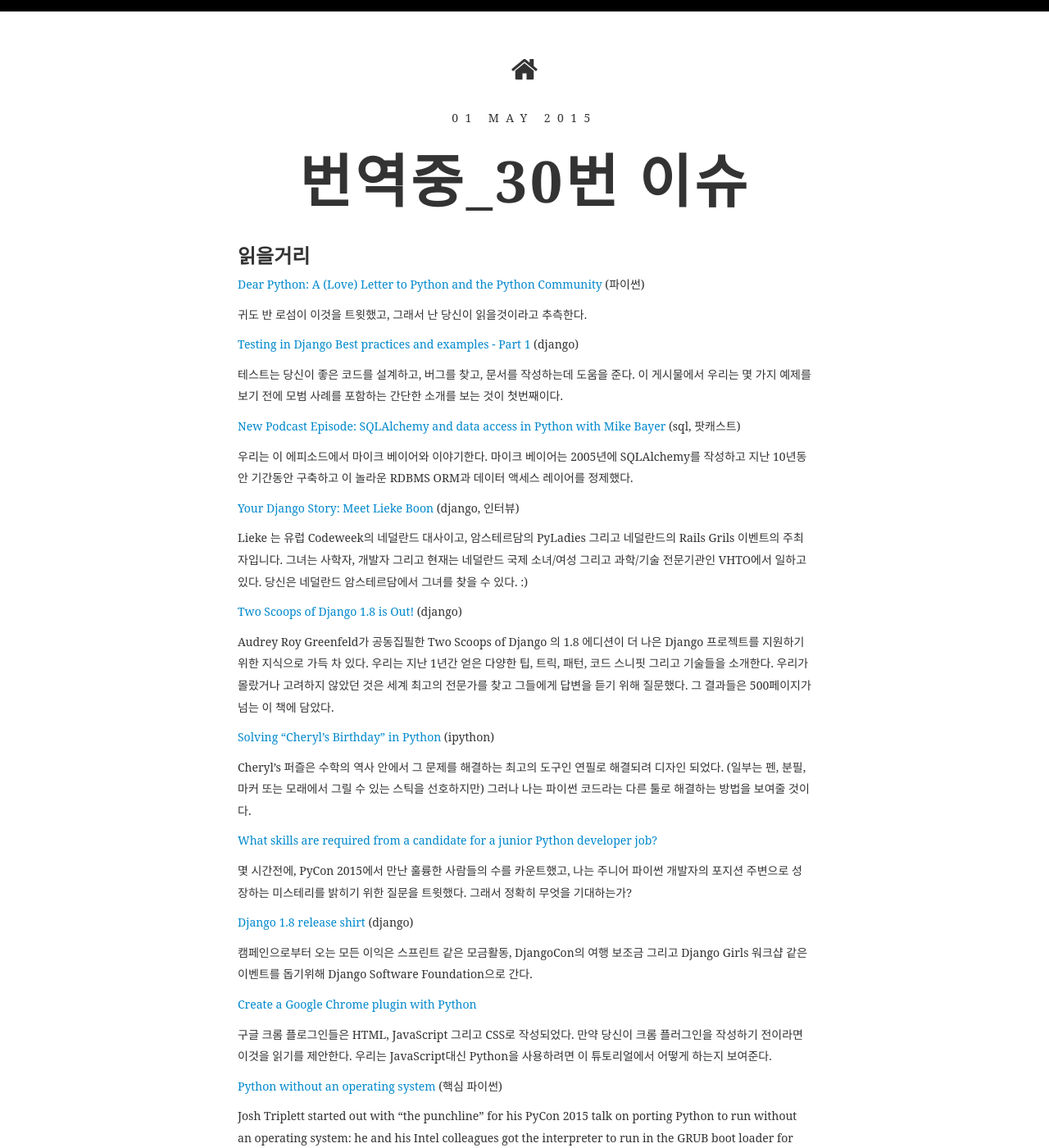
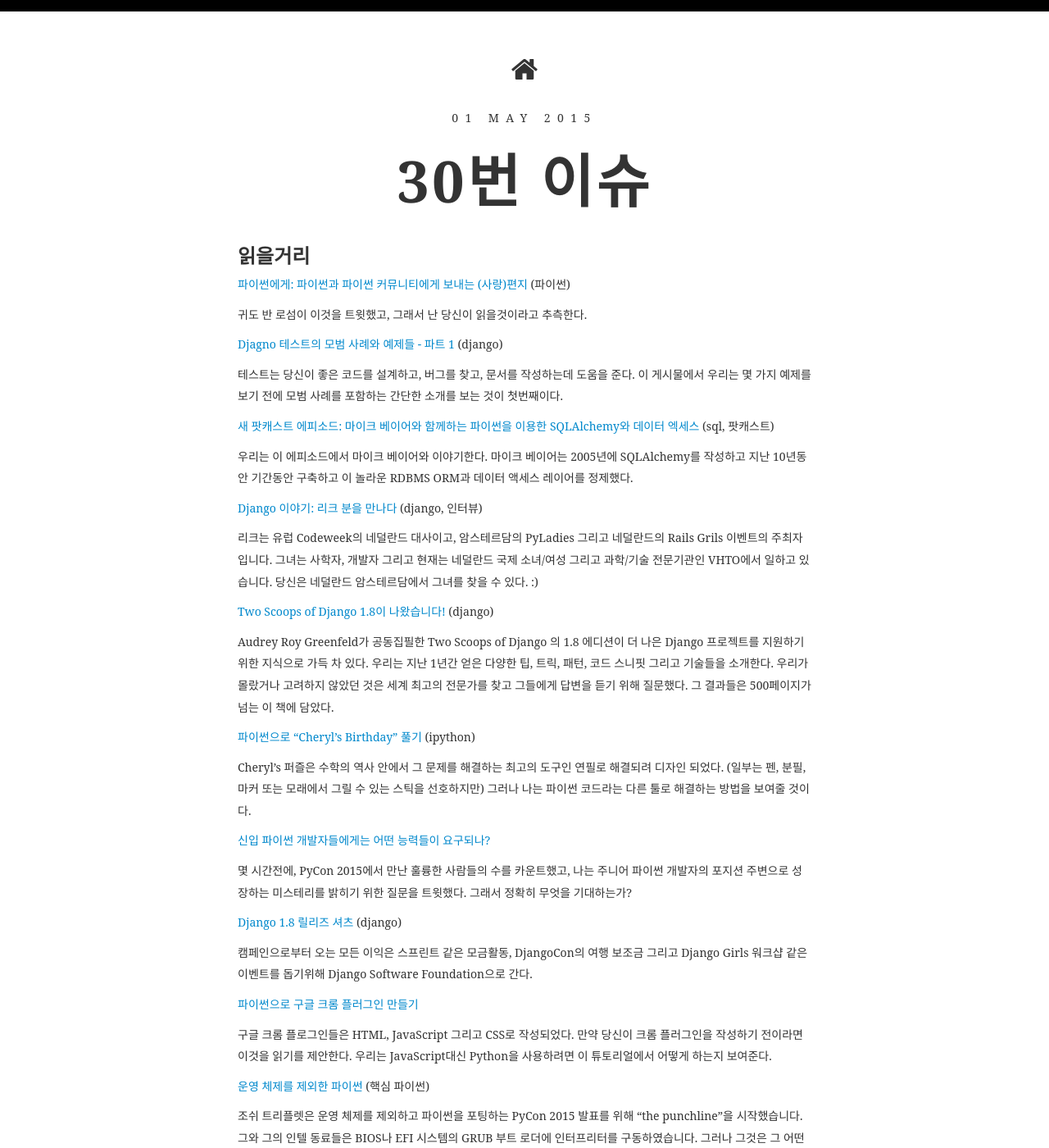
Before and after one commit to weeklypythonkr/weeklypythonkr.github.io, a Jekyll site: the page built from _posts/2015-05-01-Issue-30.md, in a window 1280 px wide and 1400 px high. Shown: the whole window at 82% size. Built offline with Jekyll 4.4.1, drawn with Linux system fonts in a browser that asks for light colours; some web fonts are replaced; some of the changed text lies outside the part shown.

Commit message:
30번 이슈 나머지 번역

```diff
--- a/_posts/2015-05-01-Issue-30.md
+++ b/_posts/2015-05-01-Issue-30.md
@@ -1,54 +1,54 @@
 ---
 layout: post_page
-title: 번역중_30번 이슈
+title: 30번 이슈
 ---
 
 ###읽을거리
-<a href="http://anna-oz.tumblr.com/post/117173382150/dear-python-a-love-letter-to-python-and-the" target="_blank">Dear Python: A (Love) Letter to Python and the Python Community</a> (파이썬)
+<a href="http://anna-oz.tumblr.com/post/117173382150/dear-python-a-love-letter-to-python-and-the" target="_blank">파이썬에게: 파이썬과 파이썬 커뮤니티에게 보내는 (사랑)편지</a> (파이썬)
 
 귀도 반 로섬이 이것을 트윗했고, 그래서 난 당신이 읽을것이라고 추측한다.
 
-<a href="https://realpython.com/blog/python/testing-in-django-part-1-best-practices-and-examples/" target="_blank">Testing in Django Best practices and examples - Part 1</a> (django)
+<a href="https://realpython.com/blog/python/testing-in-django-part-1-best-practices-and-examples/" target="_blank">Djagno 테스트의 모범 사례와 예제들 - 파트 1</a> (django)
 
 테스트는 당신이 좋은 코드를 설계하고, 버그를 찾고, 문서를 작성하는데 도움을 준다. 이 게시물에서 우리는 몇 가지 예제를 보기 전에 모범 사례를 포함하는 간단한 소개를 보는 것이 첫번째이다.
 
-<a href="http://www.talkpythontome.com/episodes/show/5/sqlalchemy-and-data-access-in-python" target="_blank">New Podcast Episode: SQLAlchemy and data access in Python with Mike Bayer</a> (sql, 팟캐스트)
+<a href="http://www.talkpythontome.com/episodes/show/5/sqlalchemy-and-data-access-in-python" target="_blank">새 팟캐스트 에피소드: 마이크 베이어와 함께하는 파이썬을 이용한 SQLAlchemy와 데이터 엑세스</a> (sql, 팟캐스트)
 
 우리는 이 에피소드에서 마이크 베이어와 이야기한다. 마이크 베이어는 2005년에 SQLAlchemy를 작성하고 지난 10년동안 기간동안 구축하고 이 놀라운 RDBMS ORM과 데이터 액세스 레이어를 정제했다.
 
-<a href="http://blog.djangogirls.org/post/117515207353" target="_blank">Your Django Story: Meet Lieke Boon</a> (django, 인터뷰)
+<a href="http://blog.djangogirls.org/post/117515207353" target="_blank">Django 이야기: 리크 분을 만나다</a> (django, 인터뷰)
 
-Lieke 는 유럽 Codeweek의 네덜란드 대사이고, 암스테르담의 PyLadies 그리고 네덜란드의 Rails Grils 이벤트의 주최자입니다. 그녀는 사학자, 개발자 그리고 현재는 네덜란드 국제 소녀/여성 그리고 과학/기술 전문기관인 VHTO에서 일하고 있다. 당신은 네덜란드 암스테르담에서 그녀를 찾을 수 있다. :)
+리크는 유럽 Codeweek의 네덜란드 대사이고, 암스테르담의 PyLadies 그리고 네덜란드의 Rails Grils 이벤트의 주최자입니다. 그녀는 사학자, 개발자 그리고 현재는 네덜란드 국제 소녀/여성 그리고 과학/기술 전문기관인 VHTO에서 일하고 있습니다. 당신은 네덜란드 암스테르담에서 그녀를 찾을 수 있다. :)
 
-<a href="http://pydanny.com/two-scoops-of-django-1-8.html" target="_blank">Two Scoops of Django 1.8 is Out!</a> (django)
+<a href="http://pydanny.com/two-scoops-of-django-1-8.html" target="_blank">Two Scoops of Django 1.8이 나왔습니다!</a> (django)
 
 Audrey Roy Greenfeld가 공동집필한 Two Scoops of Django 의 1.8 에디션이 더 나은 Django 프로젝트를 지원하기 위한 지식으로 가득 차 있다. 우리는 지난 1년간 얻은 다양한 팁, 트릭, 패턴, 코드 스니핏 그리고 기술들을 소개한다. 우리가 몰랐거나 고려하지 않았던 것은 세계 최고의 전문가를 찾고 그들에게 답변을 듣기 위해 질문했다. 그 결과들은 500페이지가 넘는 이 책에 담았다.
 
-<a href="http://nbviewer.ipython.org/url/norvig.com/ipython/Cheryl.ipynb" target="_blank">Solving "Cheryl's Birthday" in Python</a> (ipython)
+<a href="http://nbviewer.ipython.org/url/norvig.com/ipython/Cheryl.ipynb" target="_blank">파이썬으로 "Cheryl's Birthday" 풀기</a> (ipython)
 
 Cheryl's 퍼즐은 수학의 역사 안에서 그 문제를 해결하는 최고의 도구인 연필로 해결되려 디자인 되었다. (일부는 펜, 분필, 마커 또는 모래에서 그릴 수 있는 스틱을 선호하지만) 그러나 나는 파이썬 코드라는 다른 툴로 해결하는 방법을 보여줄 것이다.
 
-<a href="http://kieczkowska.tumblr.com/post/117227214396/asking-twitter-what-skills-are-required-from-a" target="_blank">What skills are required from a candidate for a junior Python developer job?</a>
+<a href="http://kieczkowska.tumblr.com/post/117227214396/asking-twitter-what-skills-are-required-from-a" target="_blank">신입 파이썬 개발자들에게는 어떤 능력들이 요구되나?</a>
 
 몇 시간전에, PyCon 2015에서 만난 훌륭한 사람들의 수를 카운트했고, 나는 주니어 파이썬 개발자의 포지션 주변으로 성장하는 미스테리를 밝히기 위한 질문을 트윗했다. 그래서 정확히 무엇을 기대하는가?
 
-<a href="https://www.djangoproject.com/weblog/2015/apr/28/django-18-release-shirt/" target="_blank">Django 1.8 release shirt</a> (django)
+<a href="https://www.djangoproject.com/weblog/2015/apr/28/django-18-release-shirt/" target="_blank">Django 1.8 릴리즈 셔츠</a> (django)
 
 캠페인으로부터 오는 모든 이익은 스프린트 같은 모금활동, DjangoCon의 여행 보조금 그리고 Django Girls 워크샵 같은 이벤트를 돕기위해 Django Software Foundation으로 간다.
 
-<a href="https://pythonspot.com/create-a-chrome-plugin-with-python/" target="_blank">Create a Google Chrome plugin with Python</a>
+<a href="https://pythonspot.com/create-a-chrome-plugin-with-python/" target="_blank">파이썬으로 구글 크롬 플러그인 만들기</a>
 
 구글 크롬 플로그인들은 HTML, JavaScript 그리고 CSS로 작성되었다. 만약 당신이 크롬 플러그인을 작성하기 전이라면 이것을 읽기를 제안한다. 우리는 JavaScript대신 Python을 사용하려면 이 튜토리얼에서 어떻게 하는지 보여준다.
 
-<a href="http://lwn.net/SubscriberLink/641244/5d1d6d20aeb0a647/" target="_blank">Python without an operating system</a> (핵심 파이썬)
+<a href="http://lwn.net/SubscriberLink/641244/5d1d6d20aeb0a647/" target="_blank">운영 체제를 제외한 파이썬</a> (핵심 파이썬)
 
-Josh Triplett started out with "the punchline" for his PyCon 2015 talk on porting Python to run without an operating system: he and his Intel colleagues got the interpreter to run in the GRUB boot loader for either BIOS or EFI systems. But that didn't spoil the rest of the talk by any means. He had plenty of interesting things to say and a number of eye-opening demos to show as well.
+조쉬 트리플렛은 운영 체제를 제외하고 파이썬을 포팅하는 PyCon 2015 발표를 위해 "the punchline"을 시작했습니다. 그와 그의 인텔 동료들은 BIOS나 EFI 시스템의 GRUB 부트 로더에 인터프리터를 구동하였습니다. 그러나 그것은 그 어떤것도 망가뜨리지 않았습니다.(But that didn't spoil the rest of the talk by any means.) 그는 상당히 흥미로운 주제를 가지고 있고 괄목한만한 것들이 있습니다.
 
-<a href="http://www.checkio.org/blog/python-android-getting-started/" target="_blank">Python for Android: Getting Started</a> (안드로이드)
+<a href="http://www.checkio.org/blog/python-android-getting-started/" target="_blank">안드로이드를 위한 파이썬: 지금 시작하기</a> (안드로이드)
 
 이 기사의 목적은 단순히 안드로이드를 위한 어플리케이션을 작성가능한 것을 보여주기 위함이 아니라, 이미 안정되고, 인기있는 도구들이 당신이 가장 좋아하는 언어 Python을 이용해 안드로이드 게임들과 어플리케이션으로 작성된것을 보여주는 것이다.
 
-<a href="http://sowingseasons.com/blog/introduction-to-whoosh.html" target="_blank">Getting started with Whoosh, an all-Python Search Engine</a>
+<a href="http://sowingseasons.com/blog/introduction-to-whoosh.html" target="_blank">Whoosh 지금 시작하기, 통합(all) 파이썬 검색 엔진</a>
 
 Whoosh는 순수한 Python으로 작성된 검색 엔진에 내장될 수 있다. Whoosh는 크기에 대한 많은 고급 기능들(faceting, 형태소 분석, 하이라이트, 압축 등)을 자랑하고, 작은 프로젝트들에서 충분히 간단하게 고급 검색 기능을 수행가능하다.
 
@@ -69,7 +69,7 @@
 
 <a href="https://github.com/ryansb/disq" target="_blank">disq</a> - 12 스타, 0 포크
 
-A disque Python client. Under the hood, this used redis-py's HiRedis implementation and switches out Redis commands with the disque ones
+disque 파이썬 클라이언트. 내면속의 힘, redis-py의 HiRedis를 사용하고 있으며 disque ones를 이용하여 Redis 명령어들로 바꾸었습니다.
 
 <a href="https://github.com/ziman/idris-py" target="_blank">idris-py</a> - 11 스타, 1 포크
 
@@ -85,10 +85,10 @@
 
 <a href="https://github.com/vlasovskikh/funcparserlib" target="_blank">funcparserlib</a> - 6 스타, 0 포크
 
-Recurisve descent parsing library for Python based on functional combinators. Parser combinators are just higher-order functions that take parsers as their arguments and return them as result values.
+기능적으로 결합한 반복적인 하강(descent) 파싱 파이썬 라이브러리 (Recurisve descent parsing library for Python based on functional combinators.) 파서 혼합기(combinators)는 단지 인자를 받고 결과 값으로 반환하기위한고주문(higher-order) 기능들입니다. (Parser combinators are just higher-order functions that take parsers as their arguments and return them as result values.)
 
 <br />
 
 * 의역, 오역이 다소 심합니다. 개선 사항이 있으면 풀리퀘스트를 날려주세요.
 
-* 원문은 <a href="http://importpython.com/newletter/no/30" target="_blank">ImportPython</a>에서 확인할 수 있습니다.
+* 원문은 <a href="http://importpython.com/newletter/no/30/" target="_blank">ImportPython</a>에서 확인할 수 있습니다.
```
